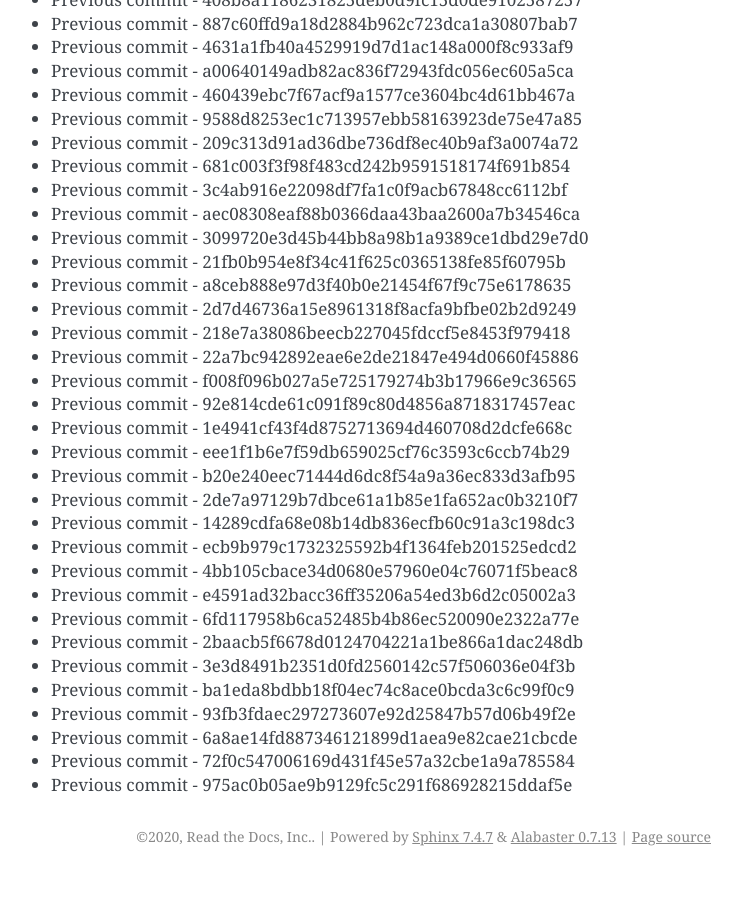
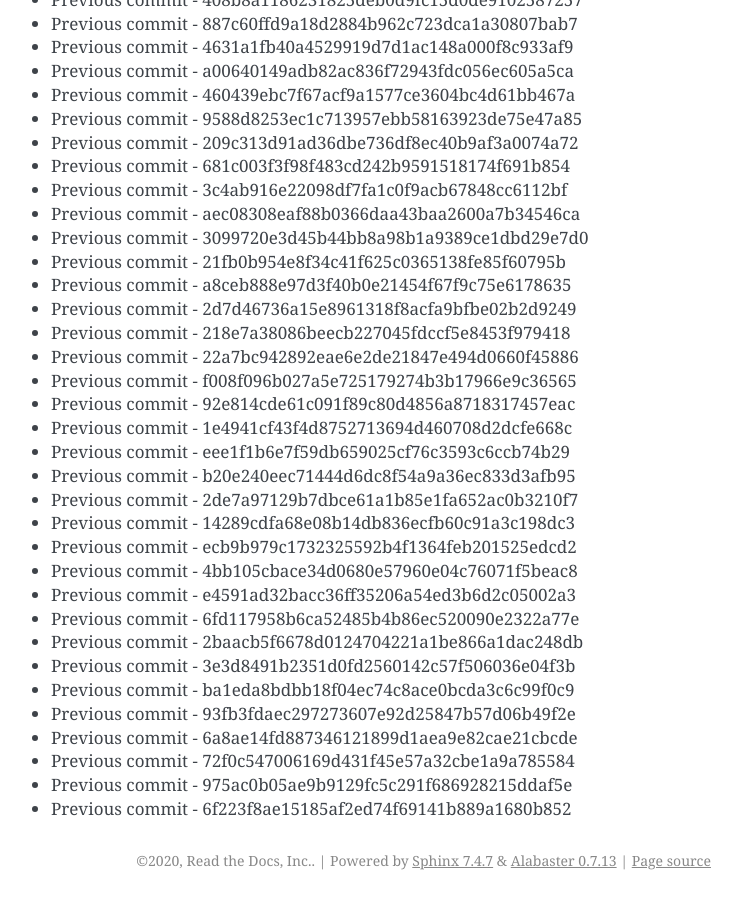
Before and after one commit to readthedocs/rtd-git-stresstest, a Sphinx documentation site: the page built from docs/updates.rst, in a window 1280 px wide and 900 px high, scrolled down 53223 px. Shown: the whole window, without its empty margins (399-1141 px from the left). Built offline with Sphinx 7.4.7, drawn with Linux system fonts in a browser that asks for light colours; before the commit the page ends 54099 px from its top, so only the background shows below that.

Commit message:
Generating commit from previous: 6f223f8ae15185af2ed74f69141b889a1680b852

```diff
--- a/docs/updates.rst
+++ b/docs/updates.rst
@@ -2268,3 +2268,4 @@ It can be tested for any performance characteristics.
 * Previous commit - 6a8ae14fd887346121899d1aea9e82cae21cbcde
 * Previous commit - 72f0c547006169d431f45e57a32cbe1a9a785584
 * Previous commit - 975ac0b05ae9b9129fc5c291f686928215ddaf5e
+* Previous commit - 6f223f8ae15185af2ed74f69141b889a1680b852
```
